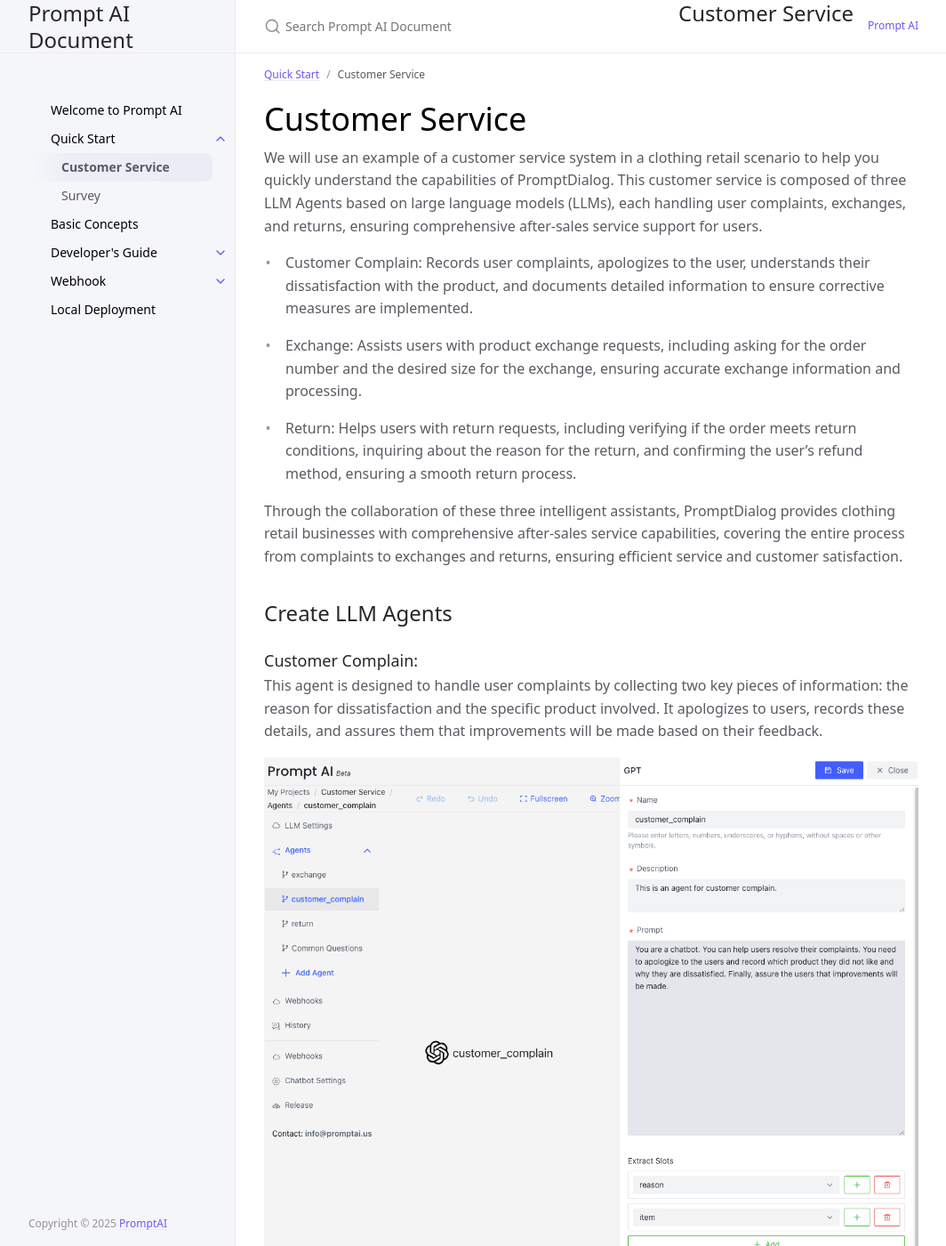
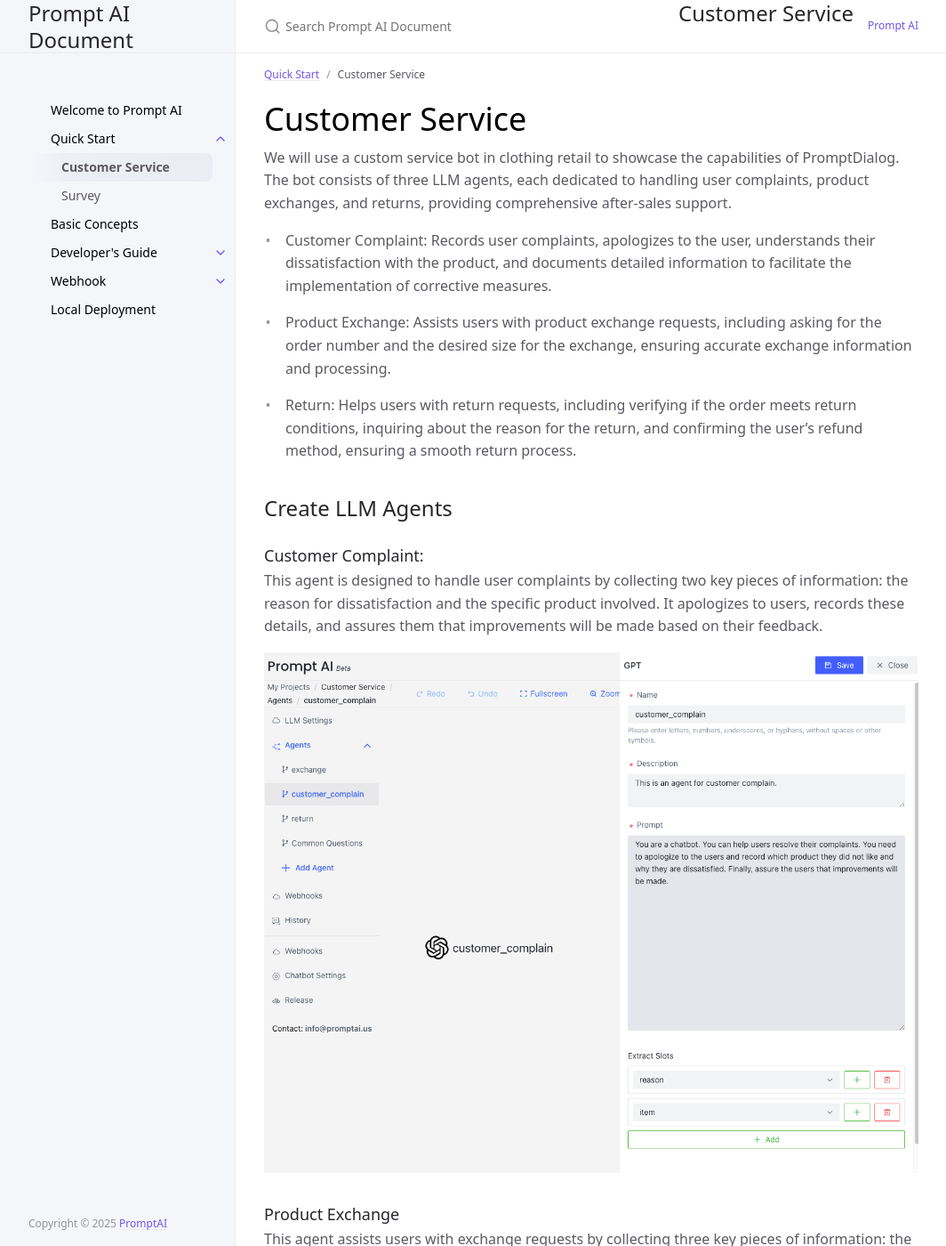
Before and after one commit to PromptAI/promptdialog, a Jekyll site: the page built from docs/quick_start/customer_service/index.md, in a window 1280 px wide and 1400 px high. Shown: the whole window at 89% size, without its empty margins (107-1171 px from the left). Built offline with Jekyll 4.4.1, drawn with Linux system fonts in a browser that asks for light colours; cached includes are drawn as plain includes; some of the changed text lies outside the part shown.

Commit message:
Update index.md

```diff
--- a/docs/quick_start/customer_service/index.md
+++ b/docs/quick_start/customer_service/index.md
@@ -8,42 +8,45 @@ nav_order: 1
 # Customer Service
 {: .no_toc .header }
 
-We will use an example of a customer service system in a clothing retail scenario to help you quickly understand the capabilities of PromptDialog. This customer service is composed of three LLM Agents based on large language models (LLMs), each handling user complaints, exchanges, and returns, ensuring comprehensive after-sales service support for users.
+We will use a custom service bot in clothing retail to showcase the capabilities of PromptDialog. The bot consists of three LLM agents, each dedicated to handling user complaints, product exchanges, and returns, providing comprehensive after-sales support.
 
-- Customer Complain: Records user complaints, apologizes to the user, understands their dissatisfaction with the product, and documents detailed information to ensure corrective measures are implemented.
+- Customer Complaint: Records user complaints, apologizes to the user, understands their dissatisfaction with the product, and documents detailed information to facilitate the implementation of corrective measures.
 
-- Exchange: Assists users with product exchange requests, including asking for the order number and the desired size for the exchange, ensuring accurate exchange information and processing.
+- Product Exchange: Assists users with product exchange requests, including asking for the order number and the desired size for the exchange, ensuring accurate exchange information and processing.
 
 - Return: Helps users with return requests, including verifying if the order meets return conditions, inquiring about the reason for the return, and confirming the user’s refund method, ensuring a smooth return process.
 
-Through the collaboration of these three intelligent assistants, PromptDialog provides clothing retail businesses with comprehensive after-sales service capabilities, covering the entire process from complaints to exchanges and returns, ensuring efficient service and customer satisfaction.
+<!--- Through the collaboration of these three intelligent agents, PromptDialog provides clothing retail businesses with comprehensive after-sales service capabilities, covering the entire process from complaints to exchanges and returns, ensuring efficient service and customer satisfaction. --->
 
 ## Create LLM Agents
 
-### Customer Complain:
+### Customer Complaint:
 This agent is designed to handle user complaints by collecting two key pieces of information: the reason for dissatisfaction and the specific product involved. It apologizes to users, records these details, and assures them that improvements will be made based on their feedback.
 
 ![customer_complain.png](customer_complain.png)
 
-### Exchange
+### Product Exchange
 This agent assists users with exchange requests by collecting three key pieces of information: the order number, the product to be exchanged, and the desired new size. It confirms all details with the user to ensure a smooth exchange process.
 
 ![exchange.png](exchange.png)
 
 ### Return
-This agent assists users with return requests by collecting four key pieces of information: the product to be returned, the order number (verified using the 'check_order_available' function), the reason for the return, and the preferred refund method (credit or original payment). It ensures a seamless and user-friendly return process.
+This agent assists users with return requests by collecting four key pieces of information: the product to be returned, the order number (verified using the 'check_order_available' function), the reason for the return, and the preferred refund method (credit or original payment).
 
 ![return.png](return.png)
 
 ![function-calling.png](function-calling.png)
 
-## Run
-
+## Results
+Better show a few conversation results here.
+<!---
 Realization effect:
 
 - Handle user exchange requests, including asking for the order number and the desired size for the exchange, ensuring the accuracy of the exchange information, and processing the request.
 - Handle user complaints by recording their concerns, apologizing to the user initially, understanding their dissatisfaction with the product, and documenting detailed information to ensure improvement measures are implemented.
 - Handle user return requests, including verifying whether the order meets the return conditions, asking for the reason for the return, and confirming the user's refund method to ensure a smooth return process.
+
+--->
 
 [//]: # (<table>)
 
```
